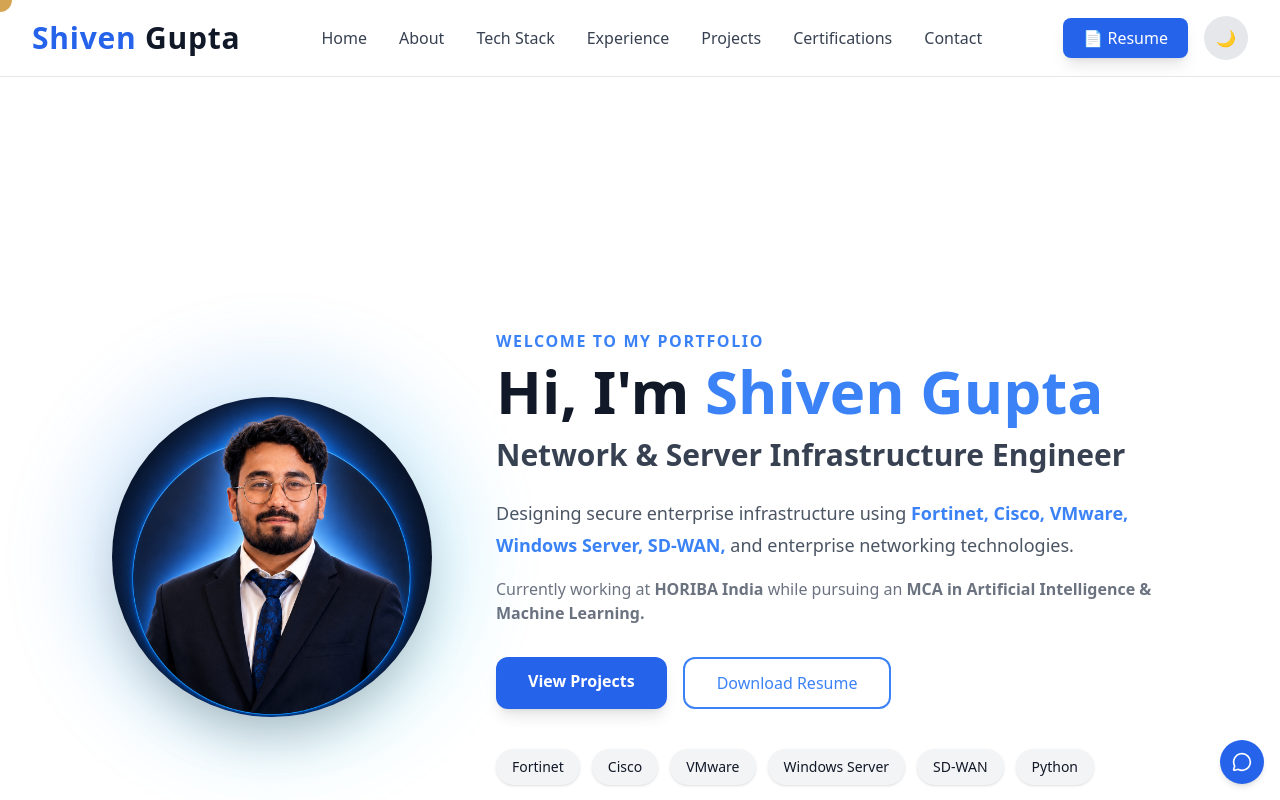
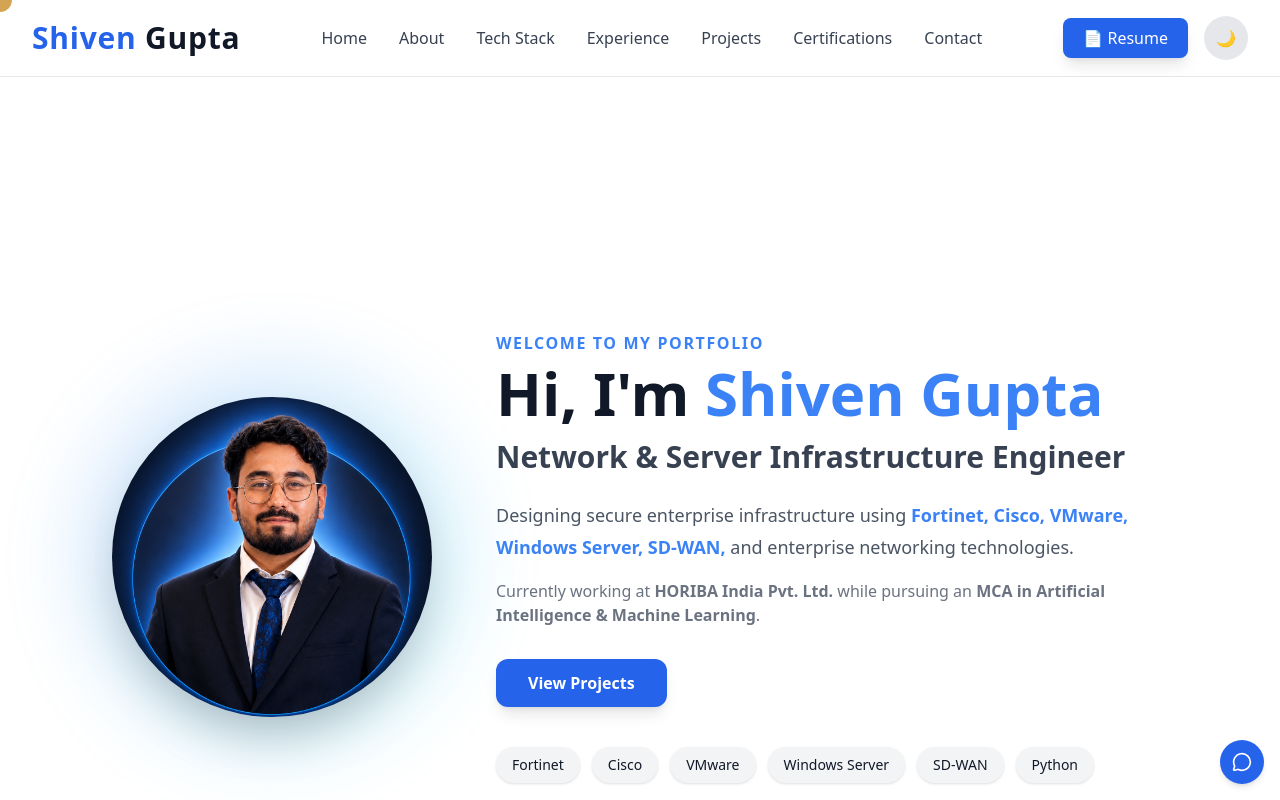
Before and after one commit to Shiven-gupta/my-portfolio, a React (Create React App) app: page / in a window 1280 px wide. Shown: the top 800 px of the page. Built offline with nearby package versions, Linux system fonts and the light colour scheme.

Commit message:
Update Hero.jsx

```diff
--- a/src/components/Hero.jsx
+++ b/src/components/Hero.jsx
@@ -8,9 +8,10 @@ export default function Hero() {
     >
       {/* Left - Image */}
       <div className="relative flex items-center justify-center">
-        {/* Background Circle */}
+        {/* Background Glow */}
         <div className="w-72 h-72 md:w-96 md:h-96 rounded-full bg-gradient-to-br from-blue-500 to-cyan-400 opacity-20 blur-2xl absolute"></div>
 
+        {/* Profile Image */}
         <div className="w-64 h-64 md:w-80 md:h-80 bg-gray-200 dark:bg-gray-800 rounded-full shadow-2xl flex items-center justify-center overflow-hidden relative">
           <img
             src={profileImg}
@@ -38,32 +39,27 @@ export default function Hero() {
           Designing secure enterprise infrastructure using
           <span className="font-semibold text-blue-500">
             {" "}
-            Fortinet, Cisco, VMware, Windows Server, SD-WAN,{" "}
-          </span>
+            Fortinet, Cisco, VMware, Windows Server, SD-WAN,
+          </span>{" "}
           and enterprise networking technologies.
         </p>
 
         <p className="mt-4 text-gray-500 dark:text-gray-400">
-          Currently working at <strong>HORIBA India</strong> while pursuing an
-          <strong> MCA in Artificial Intelligence & Machine Learning.</strong>
+          Currently working at <strong>HORIBA India Pvt. Ltd.</strong> while
+          pursuing an{" "}
+          <strong>
+            MCA in Artificial Intelligence & Machine Learning
+          </strong>
+          .
         </p>
 
-        {/* Buttons */}
-        <div className="flex flex-col sm:flex-row gap-4 mt-8 justify-center md:justify-start">
+        {/* Button */}
+        <div className="mt-8 flex justify-center md:justify-start">
           <a
             href="#projects"
             className="px-8 py-3 rounded-xl bg-blue-600 hover:bg-blue-700 text-white font-semibold transition duration-300 shadow-lg"
           >
             View Projects
-          </a>
-
-          <a
-            href="/resume.pdf"
-            target="_blank"
-            rel="noopener noreferrer"
-            className="px-8 py-3 rounded-xl border-2 border-blue-500 text-blue-500 hover:bg-blue-500 hover:text-white transition duration-300"
-          >
-            Download Resume
           </a>
         </div>
 
```
